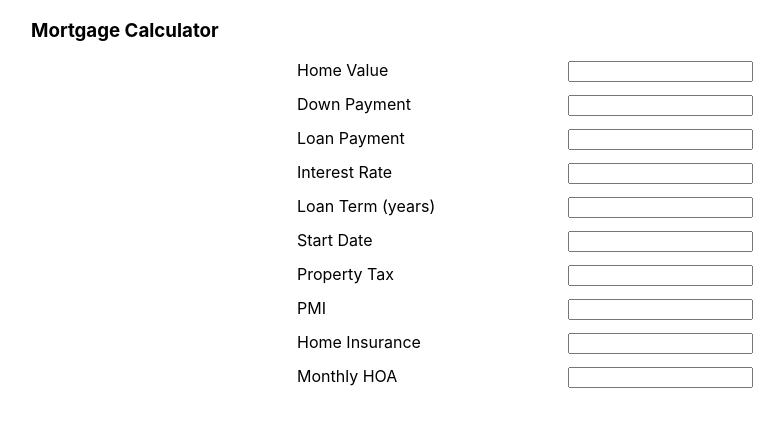
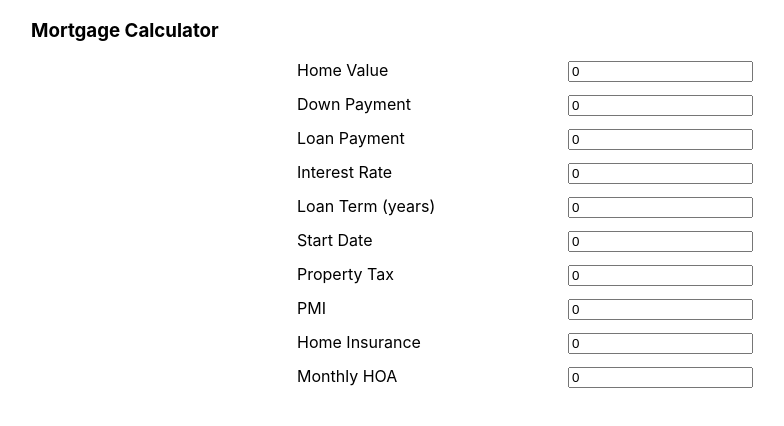
Before and after one commit to r-keenan/mortgage-calc-react, a React (Create React App) app: page / in a window 1280 px wide. Shown: the top 426 px of the page, without its empty margins (97-881 px from the left). Built offline with nearby package versions, Linux system fonts and the light colour scheme.

Commit message:
Set intial state and updating state with useState hook. Need to add persistent state, submit button, and clear button.

```diff
--- a/src/components/MortgageCalc.js
+++ b/src/components/MortgageCalc.js
@@ -1,7 +1,25 @@
 import React from "react";
 import { MortgageCalcStyle } from "../styles/MortgageCalcStyle";
+import { useState } from "react";
 
 export default function MortgageCalc() {
+  const initialCalcState = {
+    homeValue: 0.0,
+    downPayment: 0.0,
+    loanAmount: 0.0,
+    interestRate: 0.0,
+    loanTerm: 0.0,
+    startDate: 0.0,
+    propertyTax: 0.0,
+    pmi: 0.0,
+    homeInsurance: 0.0,
+    monthlyHOA: 0.0,
+  };
+  const [state, setState] = useState(initialCalcState);
+  const handleChange = (e) => {
+    setState((prev) => ({ ...prev, [e.target.name]: e.target.value }));
+    //console.log(`${e.target.name}: ${e.target.value}`);
+  };
   return (
     <>
       <MortgageCalcStyle>
@@ -12,61 +30,111 @@ export default function MortgageCalc() {
             <label for="homeValue">Home Value</label>
           </div>
           <div class="containerRow">
-            <input name="homeValue" type="text" />
+            <input
+              name="homeValue"
+              type="text"
+              onChange={handleChange}
+              value={state.homeValue}
+            />
           </div>
           <div class="containerRow">
             <label for="downPayment">Down Payment</label>
           </div>
           <div class="containerRow">
-            <input name="downPayment" type="text" />
+            <input
+              name="downPayment"
+              type="text"
+              onChange={handleChange}
+              value={state.downPayment}
+            />
           </div>
           <div class="containerRow">
             <label for="loanAmount">Loan Payment</label>
           </div>
           <div class="containerRow">
-            <input name="loanAmount" type="text" />
+            <input
+              name="loanAmount"
+              type="text"
+              onChange={handleChange}
+              value={state.loanAmount}
+            />
           </div>
           <div class="containerRow">
             <label for="interestRate">Interest Rate</label>
           </div>
           <div class="containerRow">
-            <input name="interestRate" type="text" />
+            <input
+              name="interestRate"
+              type="text"
+              onChange={handleChange}
+              value={state.interestRate}
+            />
           </div>
           <div class="containerRow">
             <label for="loanTerm">Loan Term (years)</label>
           </div>
           <div class="containerRow">
-            <input name="loanTerm" type="text" />
+            <input
+              name="loanTerm"
+              type="text"
+              onChange={handleChange}
+              value={state.loanTerm}
+            />
           </div>
           <div class="containerRow">
             <label for="startDate">Start Date</label>
           </div>
           <div class="containerRow">
-            <input name="startDate" type="text" />
+            <input
+              name="startDate"
+              type="text"
+              onChange={handleChange}
+              value={state.startDate}
+            />
           </div>
           <div class="containerRow">
             <label for="propertyTax">Property Tax</label>
           </div>
           <div class="containerRow">
-            <input name="propertyTax" type="text" />
+            <input
+              name="propertyTax"
+              type="text"
+              onChange={handleChange}
+              value={state.propertyTax}
+            />
           </div>
           <div class="containerRow">
             <label for="pmi">PMI</label>
           </div>
           <div class="containerRow">
-            <input name="pmi" type="text" />
+            <input
+              name="pmi"
+              type="text"
+              onChange={handleChange}
+              value={state.pmi}
+            />
           </div>
           <div class="containerRow">
             <label for="homeInsurance">Home Insurance</label>
           </div>
           <div class="containerRow">
-            <input name="homeInsurance" type="text" />
+            <input
+              name="homeInsurance"
+              type="text"
+              onChange={handleChange}
+              value={state.homeInsurance}
+            />
           </div>
           <div class="containerRow">
             <label for="monthlyHOA">Monthly HOA</label>
           </div>
           <div class="containerRow">
-            <input name="monthlyHOA" type="text" />
+            <input
+              name="monthlyHOA"
+              type="text"
+              onChange={handleChange}
+              value={state.monthlyHOA}
+            />
           </div>
         </div>
       </MortgageCalcStyle>
```
